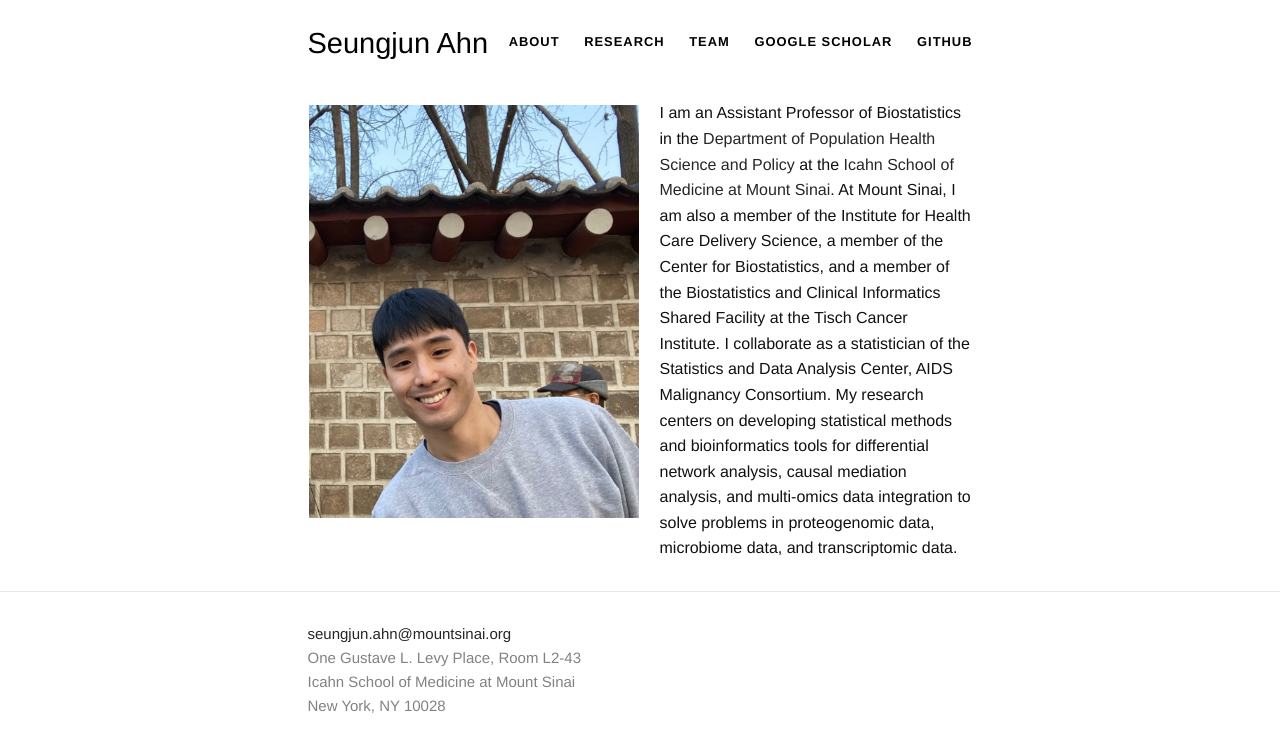
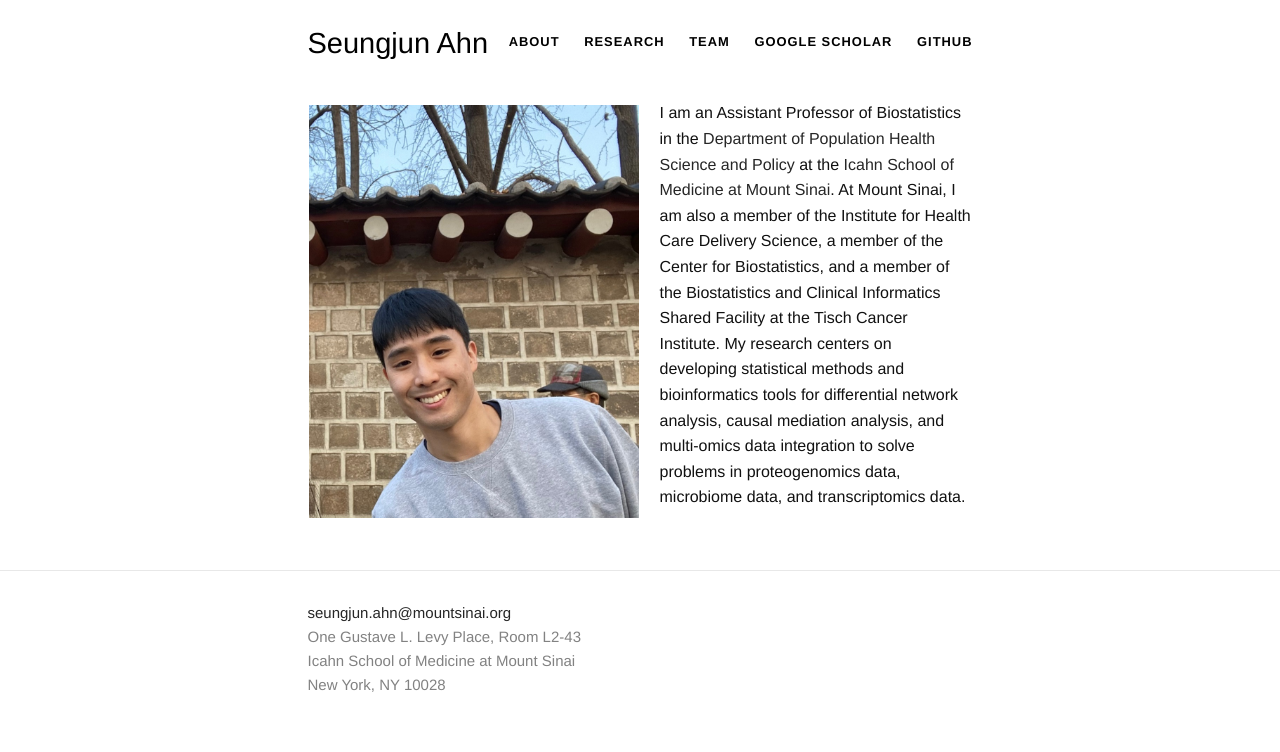
Before and after one commit to sjahnn/sjahnn.github.io, a Jekyll site: the page built from index.html, in a window 1280 px wide. Shown: the top 752 px of the page. Built offline with Jekyll 4.4.1, drawn with Linux system fonts in a browser that asks for light colours.

Commit message:
Update index.html

```diff
--- a/index.html
+++ b/index.html
@@ -21,8 +21,7 @@ layout: default
 </dl>
 <font size="3">
 	I am an Assistant Professor of Biostatistics in the <a href="https://icahn.mssm.edu/about/departments/population-health">Department of Population Health Science and Policy</a> at the <a href="https://icahn.mssm.edu/">Icahn School of Medicine at Mount Sinai</a>.
-	At Mount Sinai, I am also a member of the Institute for Health Care Delivery Science, a member of the Center for Biostatistics, and a member of the Biostatistics and Clinical Informatics Shared Facility at the Tisch Cancer Institute. I collaborate as a statistician of the Statistics and Data Analysis Center, AIDS Malignancy Consortium.
-
-	My research centers on developing statistical methods and bioinformatics tools for differential network analysis, causal mediation analysis, and multi-omics data integration to solve problems in proteogenomic data, microbiome data, and transcriptomic data.
+	At Mount Sinai, I am also a member of the Institute for Health Care Delivery Science, a member of the Center for Biostatistics, and a member of the Biostatistics and Clinical Informatics Shared Facility at the Tisch Cancer Institute.
+	My research centers on developing statistical methods and bioinformatics tools for differential network analysis, causal mediation analysis, and multi-omics data integration to solve problems in proteogenomics data, microbiome data, and transcriptomics data.
 
 </div>
```
